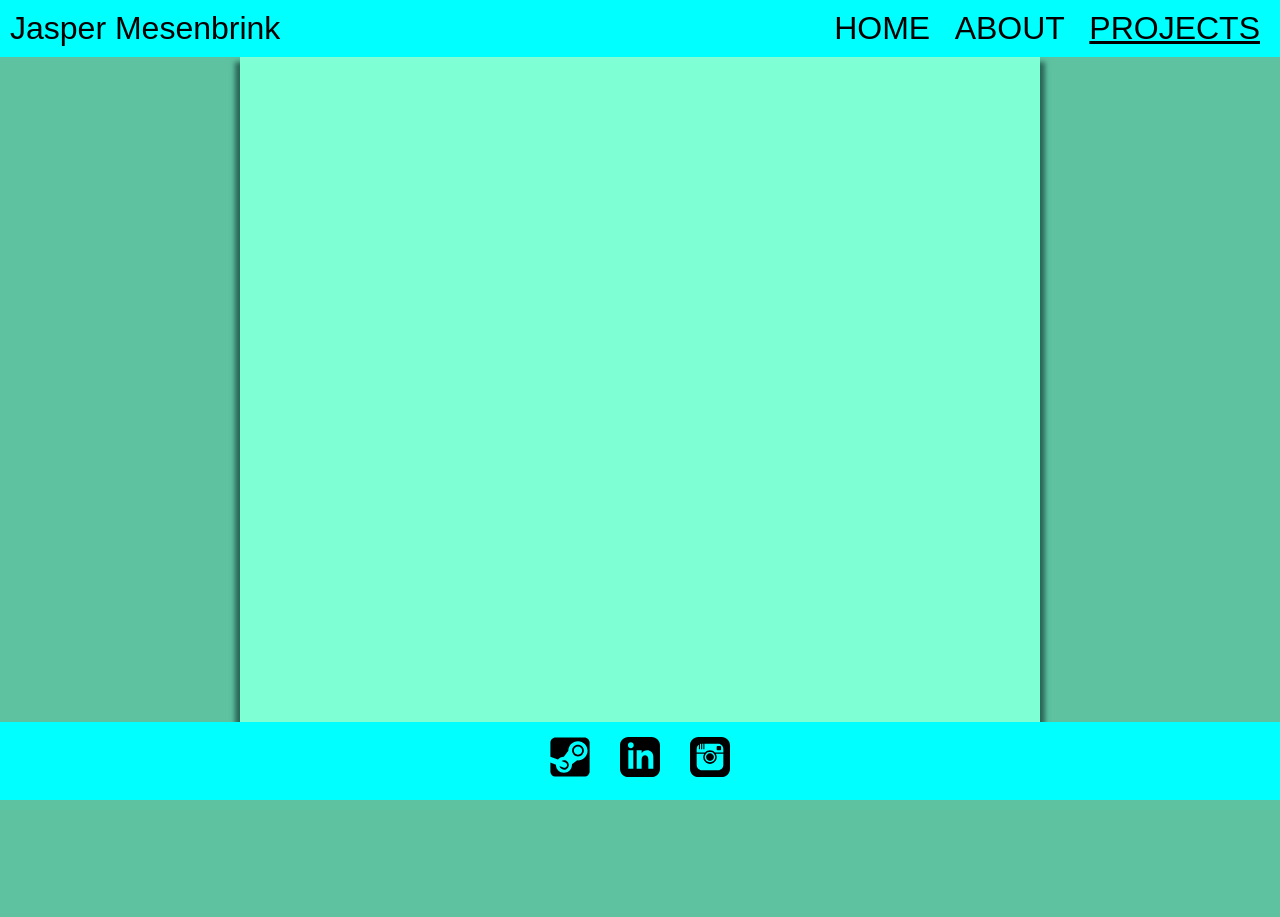
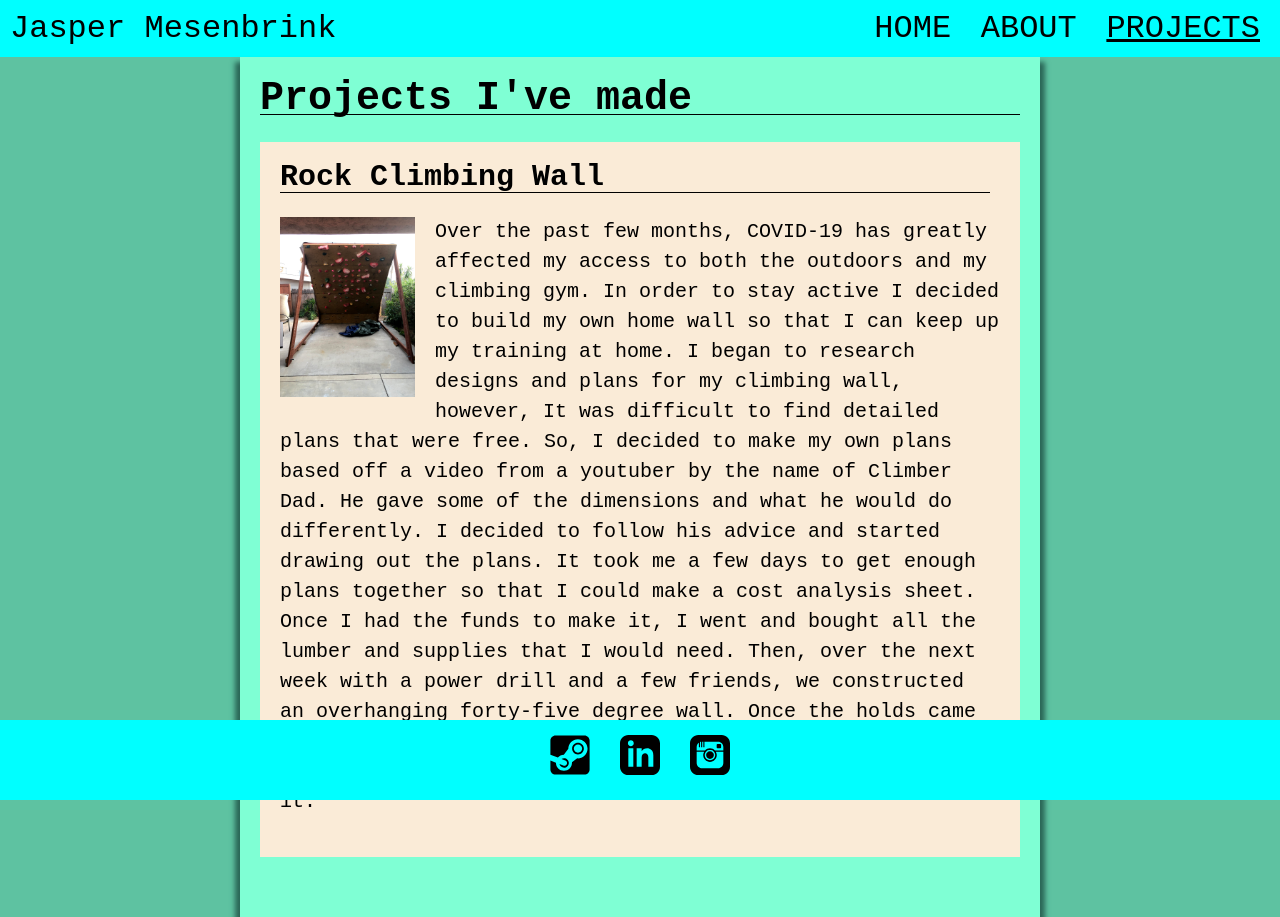
Before and after one commit to Tedec1/portfolio-web, a plain HTML site: page projects.html in a window 1280 px wide. Before the commit the page ends 800 px from the top, so only its background shows below. Drawn offline with Linux system fonts and the light colour scheme.

Commit message:
added content to project and about page

```diff
--- a/index-styles.css
+++ b/index-styles.css
@@ -1,5 +1,6 @@
 *{
     box-sizing: border-box;
+    font-family: 'Courier New', Courier, monospace;
 }
 body{
     box-sizing: border-box;
@@ -18,6 +19,17 @@ a{
     color: black;
     border: none;
     text-decoration: none;
+}
+.passion{
+    display: inline;
+    border-top: 2px solid black;
+    margin-right: 20px;
+}
+.passion img{
+    float: right;
+    align-self: flex-end;
+    justify-content: center;
+
 }
 footer img{
     width: 50px;
@@ -74,9 +86,13 @@ main{
     min-width: 800px;
     margin: auto;
     background-color: aquamarine;
+    min-height: 100vh;
+    padding-left: 1em;
+    padding-bottom: 60px;
+    box-shadow: 0px 10px 5px 5px rgb(42, 102, 87);
+}
+.vh{
     min-height: 90vh;
-    padding-left: 1em;
-    box-shadow: 0px 10px 5px 5px rgb(42, 102, 87);
 }
 footer{
     display: flex;
@@ -89,3 +105,32 @@ footer{
     left: 0;
     right: 0;
 }
+.passion img{
+    height: 200px;
+}
+.passion h3{
+    margin: 10px;;
+}
+main h2{
+    margin-right: 10px;
+}
+section{
+    background-color: antiquewhite;
+    margin-right: 20px;
+    padding: 20px;
+    margin-top: 10px;
+}
+section h2{
+    margin-top: 0px;
+    border-bottom: .5px solid black;
+}
+h1{
+    border-bottom: 1px solid black;
+    margin-right: 20px;
+}
+section img{
+    height: 200px;
+    float: left;
+    padding-right: 20px;
+    padding-bottom: 20px;
+}
--- a/projects.html
+++ b/projects.html
@@ -17,7 +17,14 @@
         </nav>
     </header>
     <main>
-
+        <div class='project'>
+            <h1>Projects I've made</h1>
+            <section>
+                <h2>Rock Climbing Wall</h2>
+                <img src="IMG_2525.jpg" alt="">
+                <p> Over the past few months, COVID-19 has greatly affected my access to both the outdoors and my climbing gym. In order to stay active I decided to build my own home wall so that I can keep up my training at home. I began to research designs and plans for my climbing wall, however, It was difficult to find detailed plans that were free. So, I decided to make my own plans based off a video from a youtuber by the name of Climber Dad. He gave some of the dimensions and what he would do differently. I decided to follow his advice and started drawing out the plans. It took me a few days to get enough plans together so that I could make a cost analysis sheet. Once I had the funds to make it, I went and bought all the lumber and supplies that I would need. Then, over the next week with a power drill and a few friends, we constructed an overhanging forty-five degree wall. Once the holds came in we put them up on the wall to complete the build. I have been climbing on it almost every other day since I built it.</p>
+            </section>
+        </div>
     </main>
     <footer>
         <a href="https://steamcommunity.com/id/Tedec123/"><img src="steam.svg" alt=""></a>
```
Also changed, not shown: about.html (+14 -2 lines), index.html (+1 -1 lines), IMG_2525.jpg (added), rocket-league-switch-hero.jpg (added), yosemite-valley-camping_s.webp (added).
